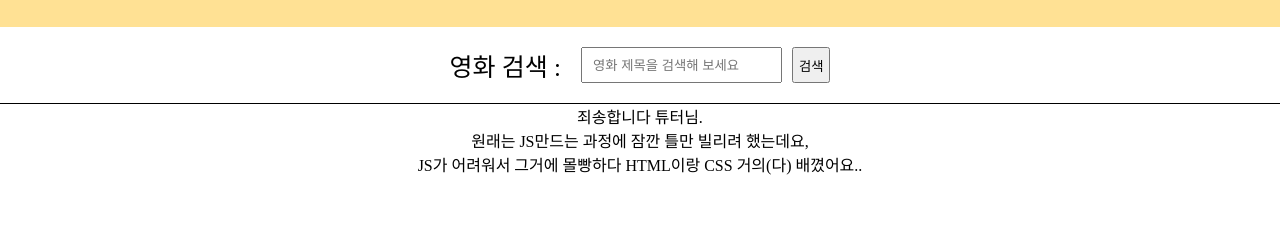
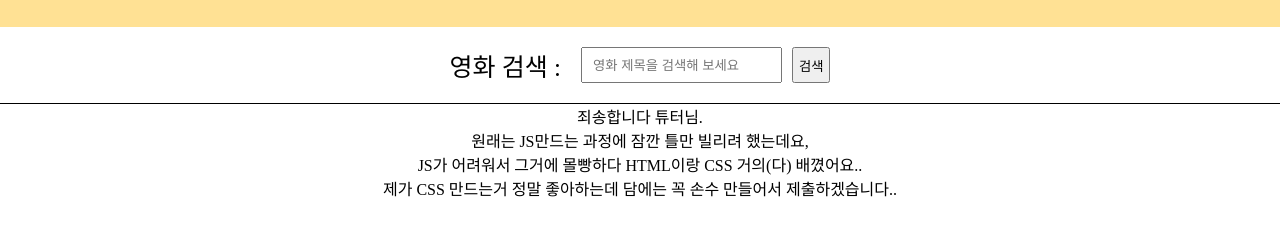
Before and after one commit to podoDJ/2nd-Week-personalAssign, a plain HTML site: page index.html in a window 1280 px wide. Shown: the part 79-314 px from the top of the page. Drawn offline with Linux system fonts and the light colour scheme; no server answers.

Commit message:
submitFinal

```diff
--- a/index.html
+++ b/index.html
@@ -21,6 +21,7 @@
     <p class="apology">죄송합니다 튜터님.</p>
     <p class="apology">원래는 JS만드는 과정에 잠깐 틀만 빌리려 했는데요,</p>
     <p class="apology">JS가 어려워서 그거에 몰빵하다 HTML이랑 CSS 거의(다) 배꼈어요..</p>
+    <p class="apology">제가 CSS 만드는거 정말 좋아하는데 담에는 꼭 손수 만들어서 제출하겠습니다..</p>
     <section class="card-list" id="card-list"></section>
 
     <script src="main.js"></script>
--- a/main.js
+++ b/main.js
@@ -14,7 +14,7 @@ function getMovies() {
       let container = document.getElementById('card-list');
       container.innerHTML = ''; // 기존에 HTML에서 보여지고 있던 movie-card를 제거
 
-      //검색창은 forEach돌리기 전에 filter. filter는 리턴문으로 끝나며 리턴문에 조건문을 걸 수 있는데 그 때 star with 내지 includes로 걸 수 있다.
+      //검색창은 forEach돌리기 전에 filter. filter는 리턴문으로 끝나며 리턴문에 조건문을 걸 수 있는데 그 때 start with 내지 includes로 걸 수 있다.!!
       const getMoviesByKeyword = function(keyword) {
         let filtered = rows.filter(row => row.original_title.toLowerCase().includes(keyword));
 
--- a/style.css
+++ b/style.css
@@ -78,4 +78,5 @@ h3 {
 
 .apology {
   text-align: center;
+  font-weight: 110;
 }
```
